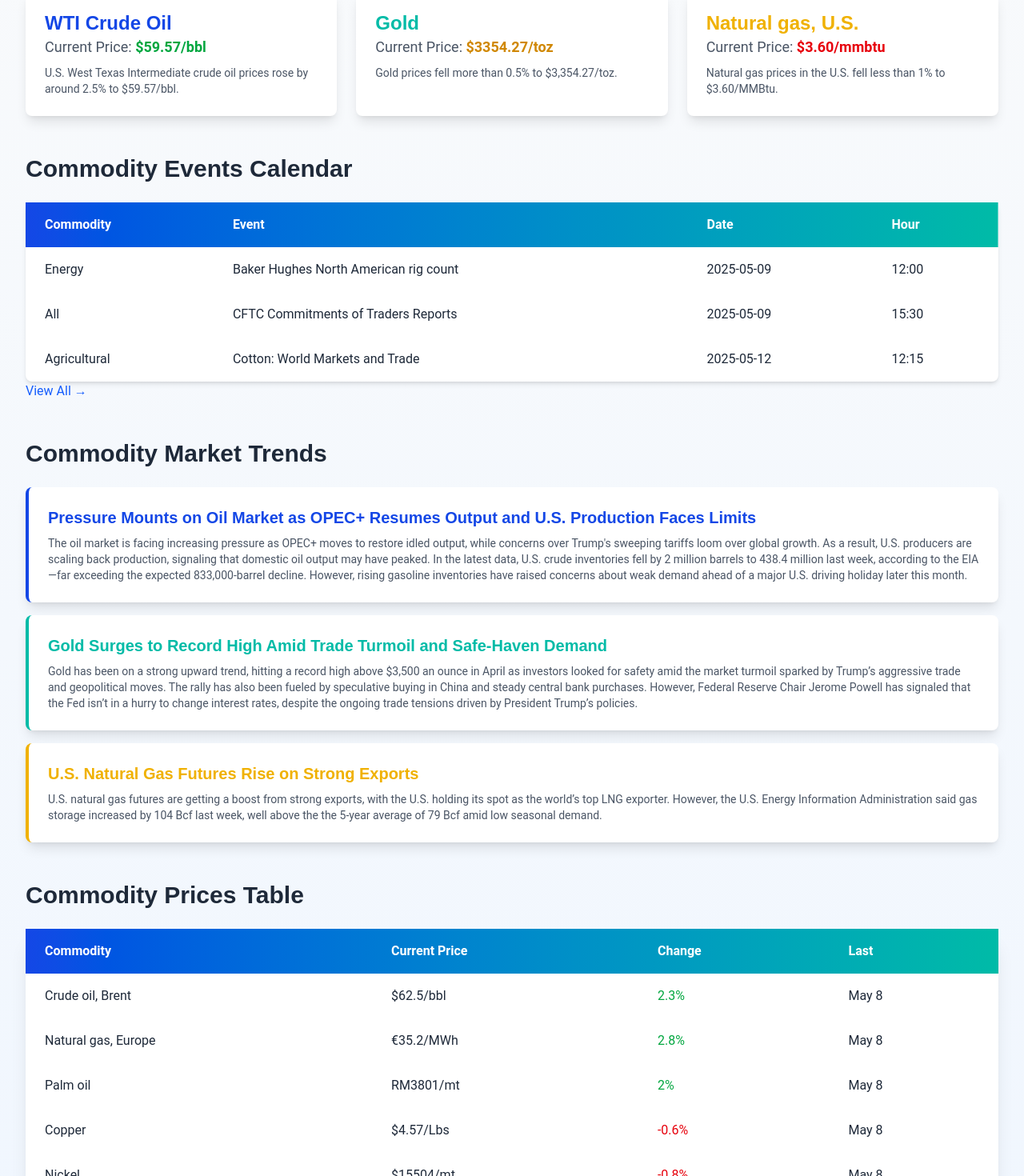
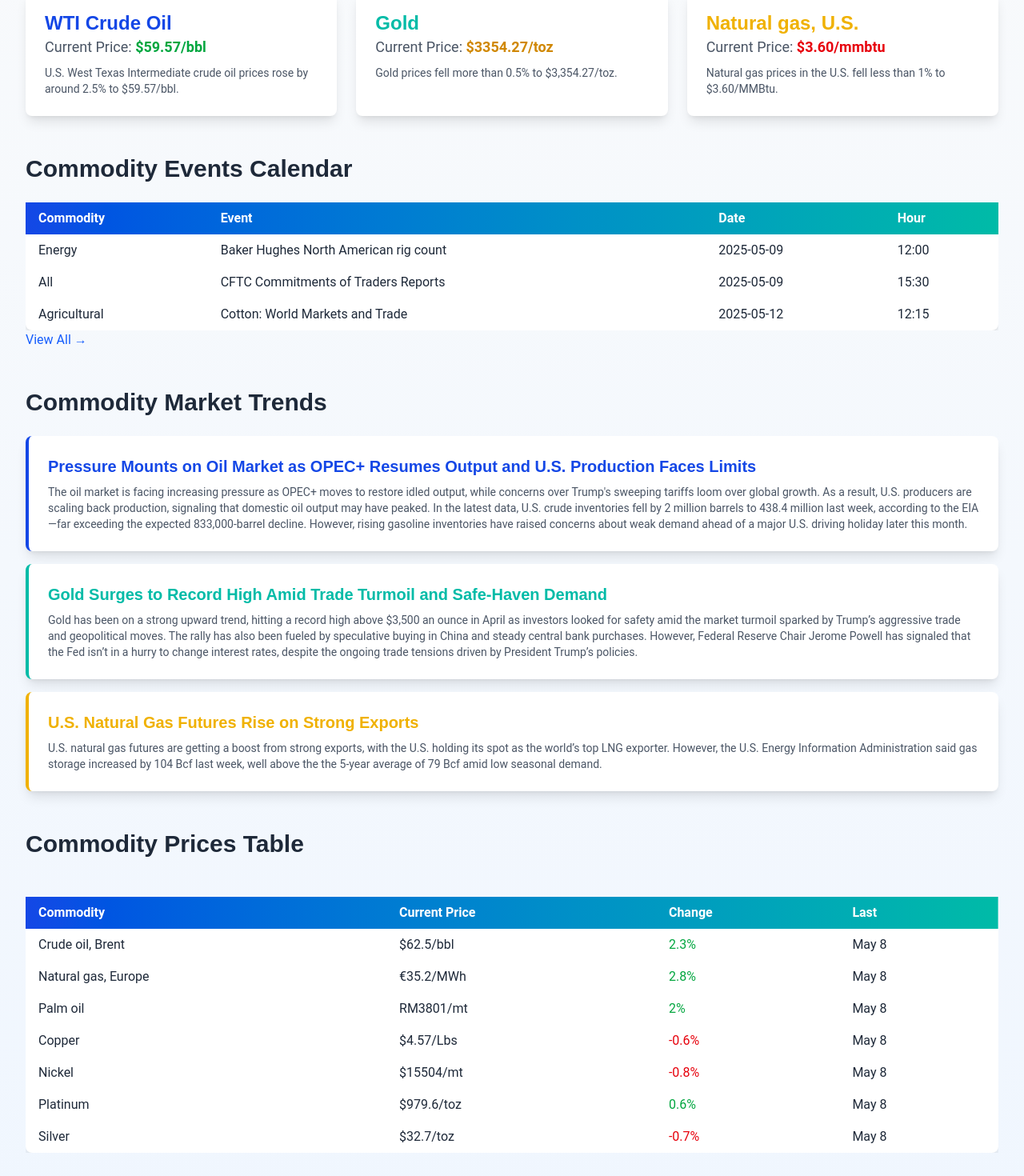
Before and after one commit to 1409-2542/Commodities-Trading-Data, a Next.js app: page / in a window 1280 px wide. Shown: the part 279-1749 px from the top of the page at 80% size. Built offline with nearby package versions, Linux system fonts and the light colour scheme.

Commit message:
adjusted tables to resize for smaller screens

```diff
--- a/components/CalendarPage.js
+++ b/components/CalendarPage.js
@@ -3,27 +3,29 @@
 export default function Calendar({ data }) {
   return (
     <section className="space-y-6 mt-12">
+      <div className="overflow-x-auto mt-6">
       <h2 className="text-3xl font-bold text-gray-800">Commodity Events Calendar</h2>
         <table className="table-auto w-full bg-white rounded-lg shadow-md mt-6">
           <thead className="bg-gradient-to-r from-blue-700 to-teal-500 text-white">
             <tr>
-              <th className="px-6 py-4 text-left">Commodity</th>
-              <th className="px-6 py-4 text-left">Event</th>
-              <th className="px-6 py-4 text-left">Date</th>
-              <th className="px-6 py-4 text-left">Hour</th>
+              <th className="px-4 py-2 text-left text-sm md:text-base">Commodity</th>
+              <th className="px-4 py-2 text-left text-sm md:text-base">Event</th>
+              <th className="px-4 py-2 text-left text-sm md:text-base">Date</th>
+              <th className="px-4 py-2 text-left text-sm md:text-base">Hour</th>
             </tr>
           </thead>
           <tbody>
             {data.map((event, index) => (
               <tr key={index} className="hover:bg-gray-100">
-                <td className="px-6 py-4">{event.commodity}</td>
-                <td className="px-6 py-4">{event.event}</td>
-                <td className="px-6 py-4">{event.date}</td>
-                <td className="px-6 py-4">{event.hour}</td>
+                <td className="px-4 py-2 text-left text-sm md:text-base">{event.commodity}</td>
+                <td className="px-4 py-2 text-left text-sm md:text-base">{event.event}</td>
+                <td className="px-4 py-2 text-left text-sm md:text-base">{event.date}</td>
+                <td className="px-4 py-2 text-left text-sm md:text-base">{event.hour}</td>
               </tr>
             ))}
           </tbody>
         </table>
+        </div>
     </section>
   );
 }
--- a/components/CommodityTable.js
+++ b/components/CommodityTable.js
@@ -4,30 +4,32 @@
   return (
     <section>
       <h2 className="text-3xl font-bold text-gray-800">Commodity Prices Table</h2>
+      <div className="overflow-x-auto mt-6">
         <table className="table-auto w-full bg-white rounded-lg shadow-xl mt-6">
           <thead className="bg-gradient-to-r from-blue-700 to-teal-500 text-white">
             <tr>
-              <th className="px-6 py-4 text-left">Commodity</th>
-              <th className="px-6 py-4 text-left">Current Price</th>
-              <th className="px-6 py-4 text-left">Change</th>
-              <th className="px-6 py-4 text-left">Last</th>
+              <th className="px-4 py-2 text-left text-sm md:text-base">Commodity</th>
+              <th className="px-4 py-2 text-left text-sm md:text-base">Current Price</th>
+              <th className="px-4 py-2 text-left text-sm md:text-base">Change</th>
+              <th className="px-4 py-2 text-left text-sm md:text-base">Last</th>
             </tr>
           </thead>
           <tbody>
             {data.map((item, index) => {
               return (
                 <tr key={index} className="hover:bg-gray-100">
-                  <td className="px-6 py-4">{item.name}</td>
-                  <td className="px-6 py-4">{item.price}</td>
-                  <td className={`px-6 py-4 ${item.change > 0 ? 'text-green-600' : 'text-red-600'}`}>
+                  <td className="px-4 py-2 text-left text-sm md:text-base">{item.name}</td>
+                  <td className="px-4 py-2 text-left text-sm md:text-base">{item.price}</td>
+                  <td className={`px-4 py-2 text-left text-sm md:text-base ${item.change > 0 ? 'text-green-600' : 'text-red-600'}`}>
                     {item.change}%
                   </td>
-                  <td className="px-6 py-4">{item.last}</td>
+                  <td className="px-4 py-2 text-left text-sm md:text-base">{item.last}</td>
                 </tr>
               )
             })}
           </tbody>
         </table>
+        </div>
     </section>
   )
 }
--- a/components/YearlyCommodityTable.js
+++ b/components/YearlyCommodityTable.js
@@ -4,36 +4,38 @@
   return (
     <section className="space-y-6 mt-12">
       <h2 className="text-3xl font-bold text-gray-800">Commodity Prices Table</h2>
+      <div className="overflow-x-auto mt-6">
         <table className="table-auto w-full bg-white rounded-lg shadow-xl mt-6">
           <thead className="bg-gradient-to-r from-blue-700 to-teal-500 text-white">
             <tr>
-              <th className="px-6 py-4 text-left">Commodity</th>
-              <th className="px-6 py-4 text-left">Current Price</th>
-              <th className="px-6 py-4 text-left">Unit</th>
-              <th className="px-6 py-4 text-left">Change</th>
-              <th className="px-6 py-4 text-left">Frequency</th>
-              <th className="px-6 py-4 text-left">Last</th>
-              <th className="px-6 py-4 text-left">Source</th>
+              <th className="px-4 py-2 text-left text-sm md:text-base">Commodity</th>
+              <th className="px-4 py-2 text-left text-sm md:text-base">Current Price</th>
+              <th className="px-4 py-2 text-left text-sm md:text-base">Unit</th>
+              <th className="px-4 py-2 text-left text-sm md:text-base">Change</th>
+              <th className="px-4 py-2 text-left text-sm md:text-base">Frequency</th>
+              <th className="px-4 py-2 text-left text-sm md:text-base">Last</th>
+              <th className="px-4 py-2 text-left text-sm md:text-base">Source</th>
             </tr>
           </thead>
           <tbody>
             {data.map((item, index) => {
               return (
                 <tr key={index} className="hover:bg-gray-100">
-                  <td className="px-6 py-4">{item.name}</td>
-                  <td className="px-6 py-4">{item.price}</td>
-                  <td className="px-6 py-4">{item.unit}</td>
-                  <td className={`px-6 py-4 ${item.change > 0 ? 'text-green-600' : 'text-red-600'}`}>
+                  <td className="px-4 py-2 text-left text-sm md:text-base">{item.name}</td>
+                  <td className="px-4 py-2 text-left text-sm md:text-base">{item.price}</td>
+                  <td className="px-4 py-2 text-left text-sm md:text-base">{item.unit}</td>
+                  <td className={`px-4 py-2 text-left text-sm md:text-base ${item.change > 0 ? 'text-green-600' : 'text-red-600'}`}>
                     {item.change}%
                   </td>
-                  <td className="px-6 py-4">{item.frequency}</td>
-                  <td className="px-6 py-4">{item.last}</td>
-                  <td className="px-6 py-4">{item.source}</td>
+                  <td className="px-4 py-2 text-left text-sm md:text-base">{item.frequency}</td>
+                  <td className="px-4 py-2 text-left text-sm md:text-base">{item.last}</td>
+                  <td className="px-4 py-2 text-left text-sm md:text-base">{item.source}</td>
                 </tr>
               )
             })}
           </tbody>
         </table>
+        </div>
     </section>
   )
 }
```
